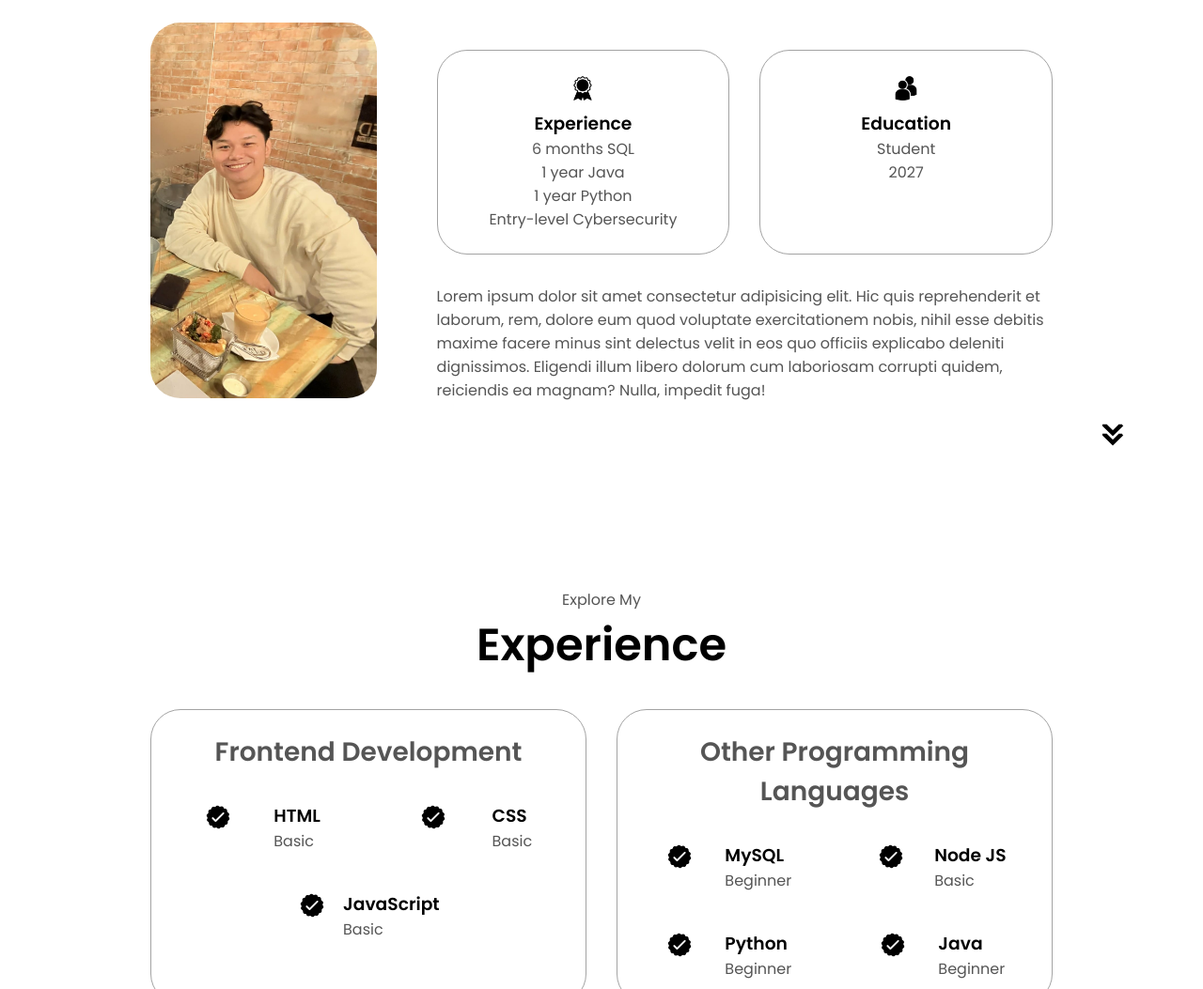
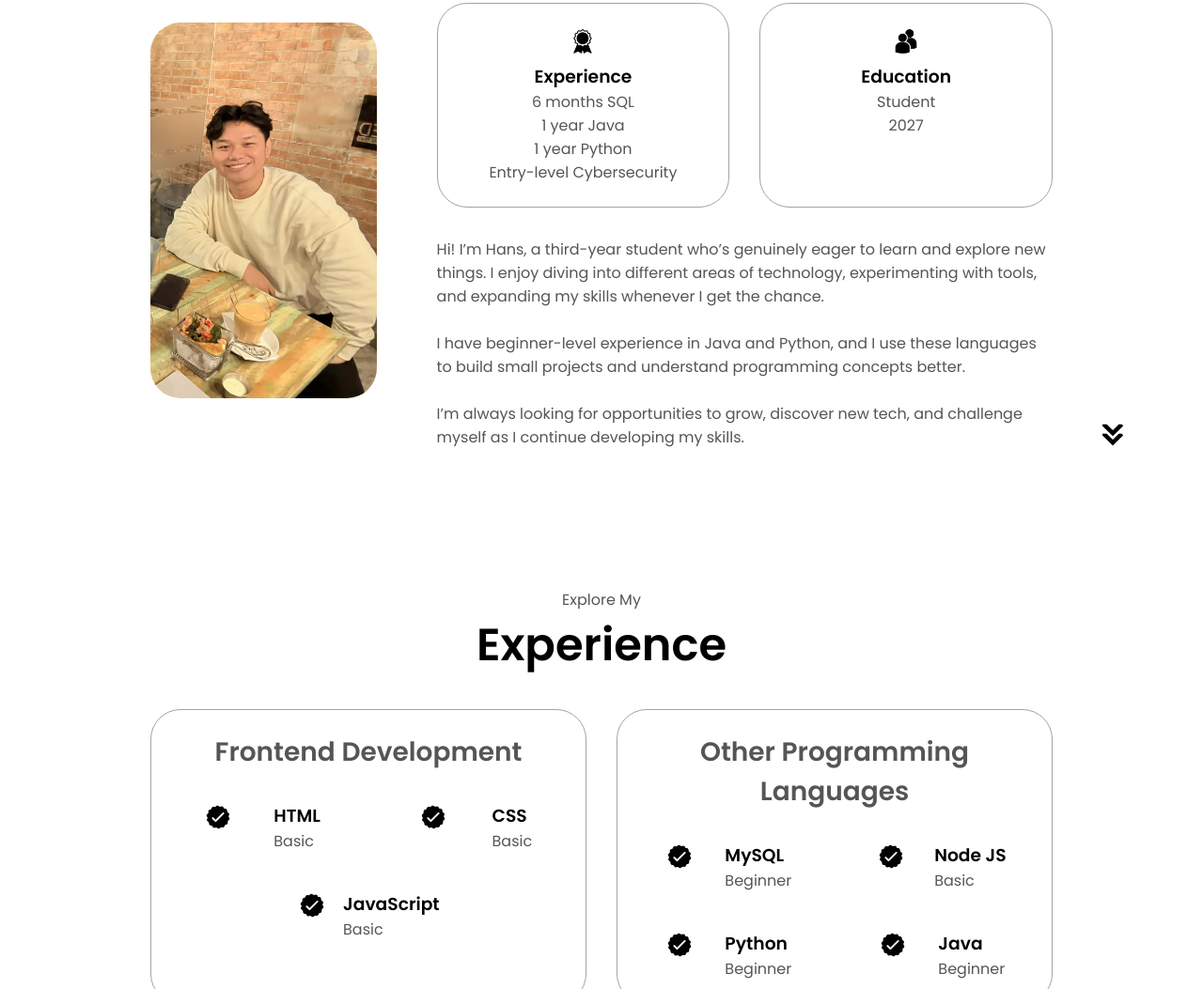
Before and after one commit to hjcanzures/Portfolio, a plain HTML site: page index.html in a window 1280 px wide. Shown: the part 1034-2087 px from the top of the page at 94% size. Drawn offline with Linux system fonts and the light colour scheme.

Commit message:
Changed Title
Changed title from "My Portfolio" to "HJC J. Anzures"

```diff
--- a/index.html
+++ b/index.html
@@ -4,7 +4,7 @@
     <meta charset="UTF-8" />
     <meta http-equiv="X-UA-Compatible" content="IE=edge" />
     <meta name="viewport" content="width=device-width, initial-scale=1.0" />
-    <title>My Portfolio</title>
+    <title>HJC J. Anzures</title>
     <link rel="stylesheet" href="style.css" />
     <link rel="stylesheet" href="mediaqueries.css" />
   </head>
@@ -114,12 +114,10 @@
           </div>
           <div class="text-container">
             <p>
-              Lorem ipsum dolor sit amet consectetur adipisicing elit. Hic quis
-              reprehenderit et laborum, rem, dolore eum quod voluptate
-              exercitationem nobis, nihil esse debitis maxime facere minus sint
-              delectus velit in eos quo officiis explicabo deleniti dignissimos.
-              Eligendi illum libero dolorum cum laboriosam corrupti quidem,
-              reiciendis ea magnam? Nulla, impedit fuga!
+              Hi! I’m Hans, a third-year student who’s genuinely eager to learn and explore new things.
+              I enjoy diving into different areas of technology, experimenting with tools, and expanding my skills whenever I get the chance. <br><br>
+              I have beginner-level experience in Java and Python, and I use these languages to build small projects and understand programming concepts better. <br><br>
+              I’m always looking for opportunities to grow, discover new tech, and challenge myself as I continue developing my skills.
             </p>
           </div>
         </div>
```
